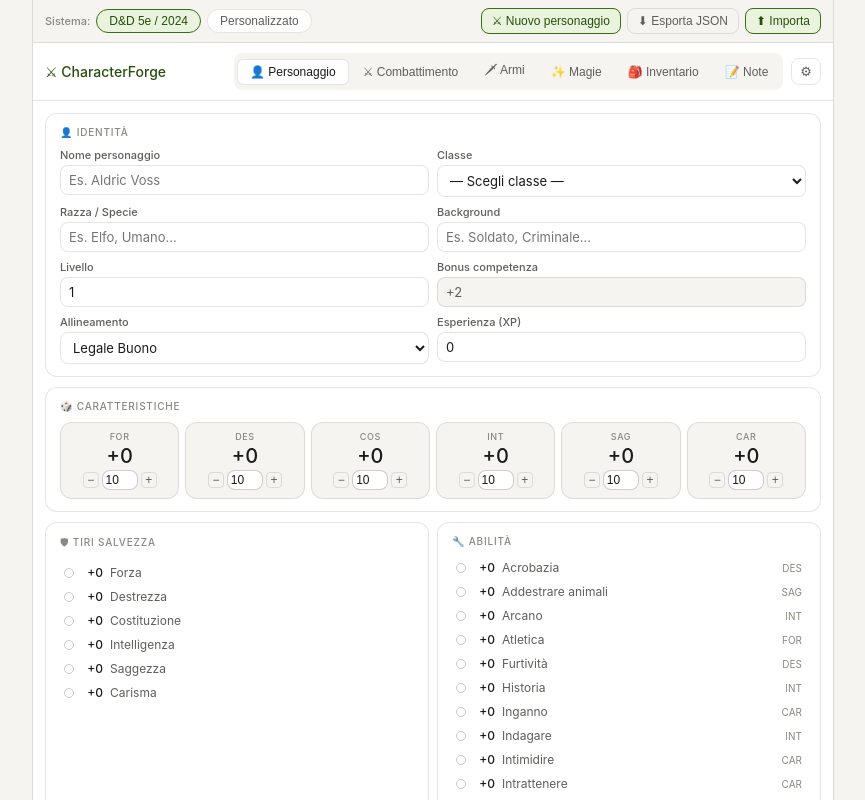
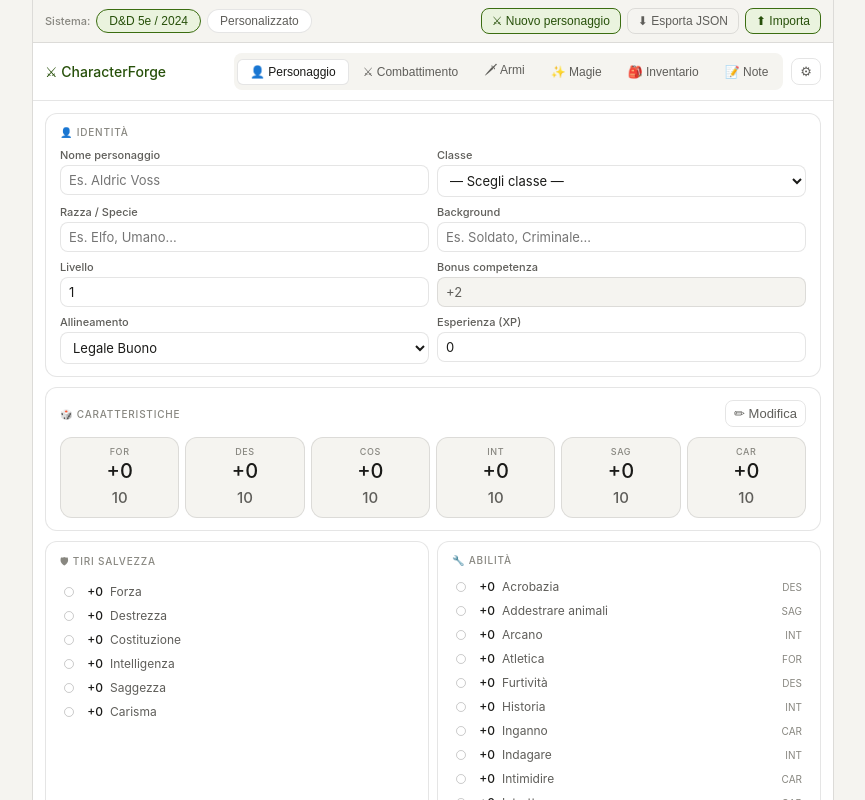
Before and after one commit to Athryell/CharacterForge, a React (Create React App) app: page / in a window 1280 px wide. Shown: the top 800 px of the page, without its empty margins (207-1072 px from the left). Built offline with nearby package versions, Linux system fonts and the light colour scheme.

Commit message:
fix: death saves, spell concentration, remove spell, ability edit mode

```diff
--- a/src/App.css
+++ b/src/App.css
@@ -714,3 +714,22 @@ body {
   color: var(--c-accent-text);
   background: var(--c-accent-light);
 }
+
+/* ── ABILITY BOX EDIT MODE ─────────────────────────────────────── */
+.ability-score-static {
+  font-size: 15px;
+  font-weight: 500;
+  color: var(--c-muted);
+  padding: 2px 0;
+  min-height: 24px;
+  display: flex;
+  align-items: center;
+  justify-content: center;
+}
+.ability-box.editing {
+  border-color: var(--c-accent);
+  background: var(--c-accent-light);
+}
+.ability-box.editing .ability-mod {
+  color: var(--c-accent-text);
+}
--- a/src/App.jsx
+++ b/src/App.jsx
@@ -26,12 +26,13 @@ function Toast({ message }) {
   return message ? <div className="toast show">{message}</div> : null;
 }
 
-function AbilityBox({ attr, score, onAdjust, onInput }) {
+function AbilityBox({ attr, score, onAdjust, onInput, editing }) {
   const mod = getMod(score);
   return (
-    <div className="ability-box">
+    <div className={`ability-box ${editing ? 'editing' : ''}`}>
       <div className="ability-label">{attr}</div>
       <div className="ability-mod">{fmtMod(mod)}</div>
+      {editing ? (
         <div className="ability-score-row">
           <button className="mod-btn" onClick={() => onAdjust(attr, -1)}>−</button>
           <input
@@ -42,6 +43,9 @@ function AbilityBox({ attr, score, onAdjust, onInput }) {
           />
           <button className="mod-btn" onClick={() => onAdjust(attr, 1)}>+</button>
         </div>
+      ) : (
+        <div className="ability-score-static">{score}</div>
+      )}
     </div>
   );
 }
@@ -122,6 +126,7 @@ export default function App() {
   const [toast, setToast] = useState('');
   const [hpAmount, setHpAmount] = useState(0);
   const [showCreator, setShowCreator] = useState(false);
+  const [editingAbilities, setEditingAbilities] = useState(false);
   const fileInputRef = useRef();
   const toastTimer = useRef();
 
@@ -192,8 +197,9 @@ export default function App() {
     const name = window.prompt('Nome incantesimo:');
     if (!name) return;
     const level = parseInt(window.prompt('Livello (0 = trucchetto):') || '0');
-    const school = window.prompt('Scuola:') || '';
-    const concentration = window.confirm('Concentrazione?');
+    const school = window.prompt('Scuola (es. Evocazione, Necromanzia...):') || '';
+    const concInput = window.prompt('Concentrazione? (s/n):') || 'n';
+    const concentration = concInput.toLowerCase().startsWith('s');
     char.addSpell({ name, level, school, concentration, prepared: false });
   }
 
@@ -290,7 +296,15 @@ export default function App() {
 
           {/* Ability Scores */}
           <div className="card">
-            <div className="card-title">🎲 Caratteristiche</div>
+            <div className="card-title" style={{ justifyContent: 'space-between' }}>
+              <span>🎲 Caratteristiche</span>
+              <button
+                className={`icon-btn ${editingAbilities ? 'active' : ''}`}
+                onClick={() => setEditingAbilities(e => !e)}
+              >
+                {editingAbilities ? '✓ Fine' : '✏ Modifica'}
+              </button>
+            </div>
             <div className="grid-6">
               {ABILITIES.map(attr => (
                 <AbilityBox
@@ -299,6 +313,7 @@ export default function App() {
                   score={state.abilities[attr]}
                   onAdjust={(a, d) => char.setAbility(a, (state.abilities[a] || 10) + d)}
                   onInput={char.setAbility}
+                  editing={editingAbilities}
                 />
               ))}
             </div>
@@ -415,7 +430,7 @@ export default function App() {
                   <div key={type} className="save-group">
                     <div className="save-group-label">{type === 'success' ? 'Successi' : 'Fallimenti'}</div>
                     <div className="save-pips">
-                      {(type === 'success' ? state.deathSuccess : state.deathFail).map((on, i) => (
+                      {(type === 'success' ? (state.deathSuccess || [false,false,false]) : (state.deathFail || [false,false,false])).map((on, i) => (
                         <div
                           key={i}
                           className={`save-pip ${on ? type + '-on' : ''}`}
@@ -528,6 +543,7 @@ export default function App() {
                   <div className="spell-school">{spell.school}</div>
                   <div className="spell-level">{spell.level === 0 ? 'Trucco' : `Liv.${spell.level}`}</div>
                   {spell.concentration && <div className="spell-conc">C</div>}
+                  <button className="equip-remove" onClick={() => char.removeSpell(spell.name)}>✕</button>
                 </div>
               ))}
             </div>
```
Lines whose indentation alone changed are shown as unchanged.
